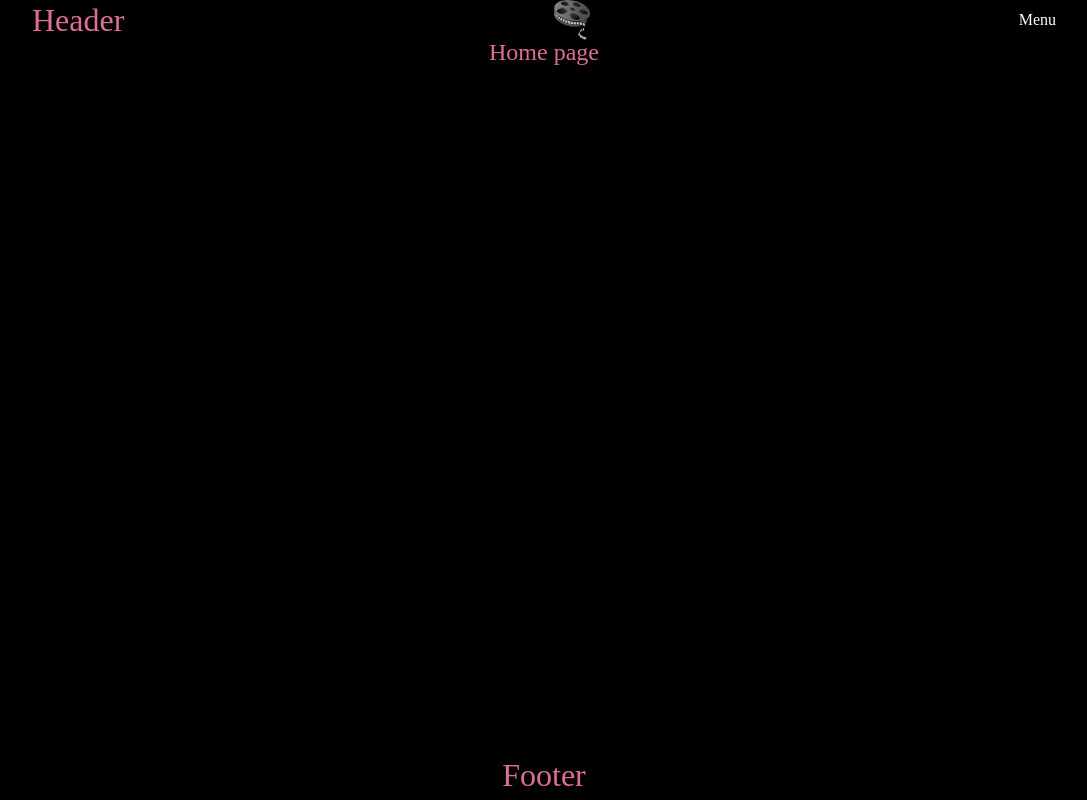
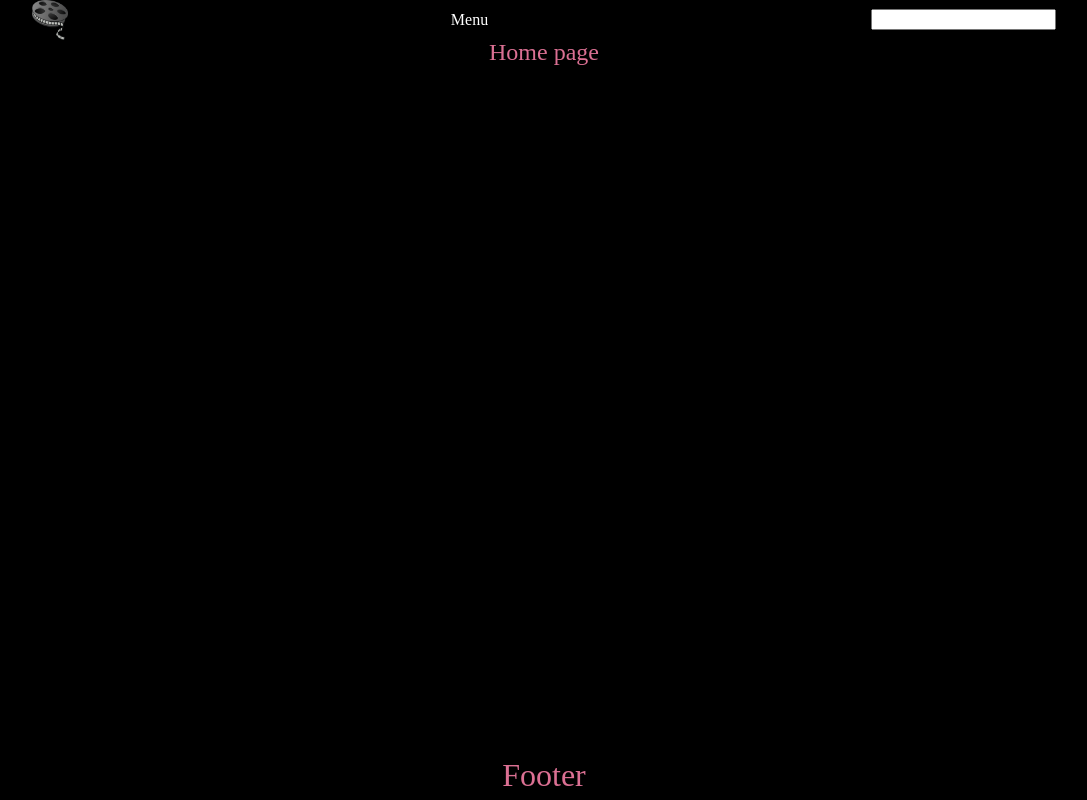
Before and after one commit to bykbaiev/movie-db, a React (Create React App) app: page / in a window 1280 px wide. Shown: the whole page, without its empty margins (96-1183 px from the left). Built offline with nearby package versions, Linux system fonts and the light colour scheme.

Commit message:
feat(layout): add primitives for Search & Header
feat/layout

```diff
--- a/src/components/Header/Header.tsx
+++ b/src/components/Header/Header.tsx
@@ -1,18 +1,12 @@
 import { Flex } from 'components/Flex';
 import { Logo } from 'components/Logo';
-import { H1 } from 'components/Title';
 import { Menu } from 'containers/Menu';
+import { Search } from 'containers/Search';
 
 export const Header = () => (
   <Flex justifyContent="space-between" alignItems="center">
-    <H1>Header</H1>
     <Logo />
     <Menu />
+    <Search />
   </Flex>
 );
-
-/* Logo */
-/* Menu */
-/* Search */
-/* Watchlist */
-/* Login */
--- /dev/null
+++ b/src/containers/Search/Search.tsx
@@ -0,0 +1,14 @@
+import { useState } from 'react';
+import { compose, getTargetValue } from 'utils';
+
+export const Search = () => {
+  const [value, update] = useState<string>('');
+  const onChange = compose(update, getTargetValue);
+
+  return (
+    <input
+      value={value}
+      onChange={onChange}
+    />
+  );
+};
--- /dev/null
+++ b/src/containers/Search/index.ts
@@ -0,0 +1 @@
+export {Search} from './Search';
```
